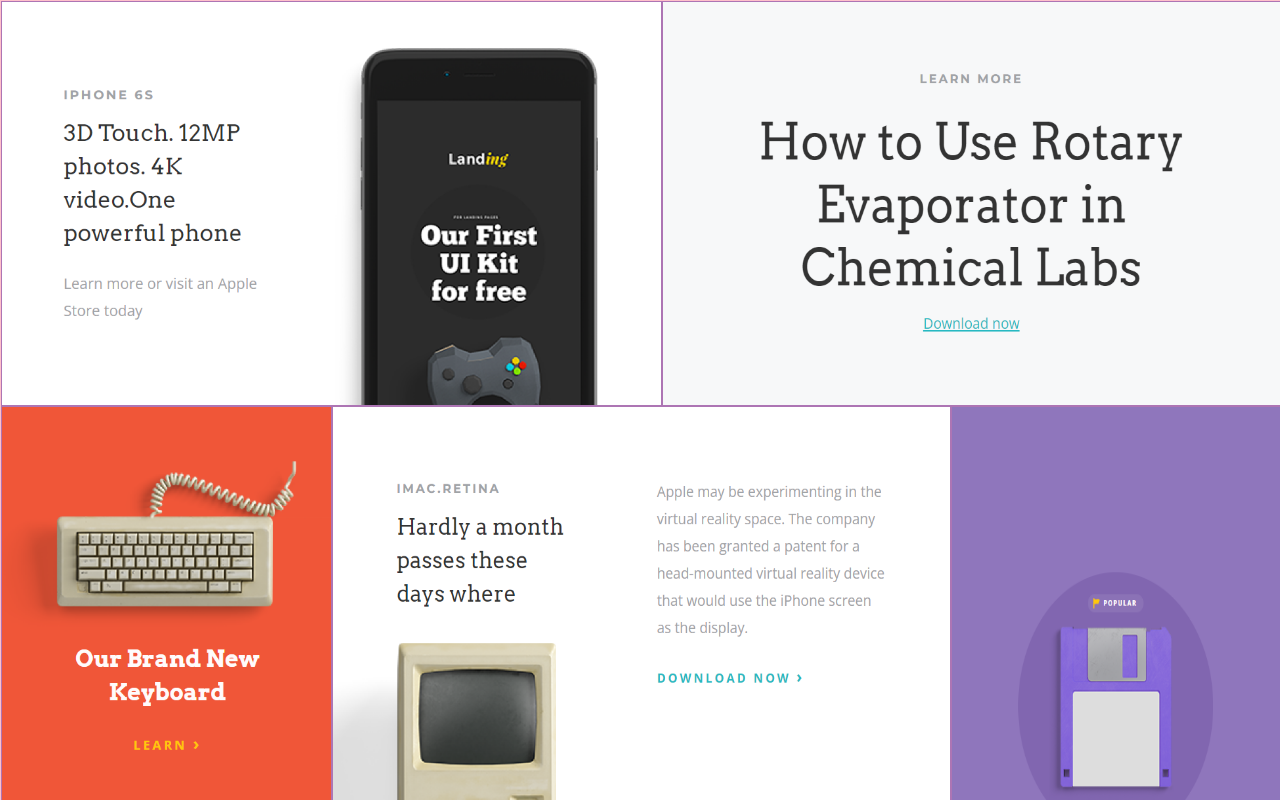
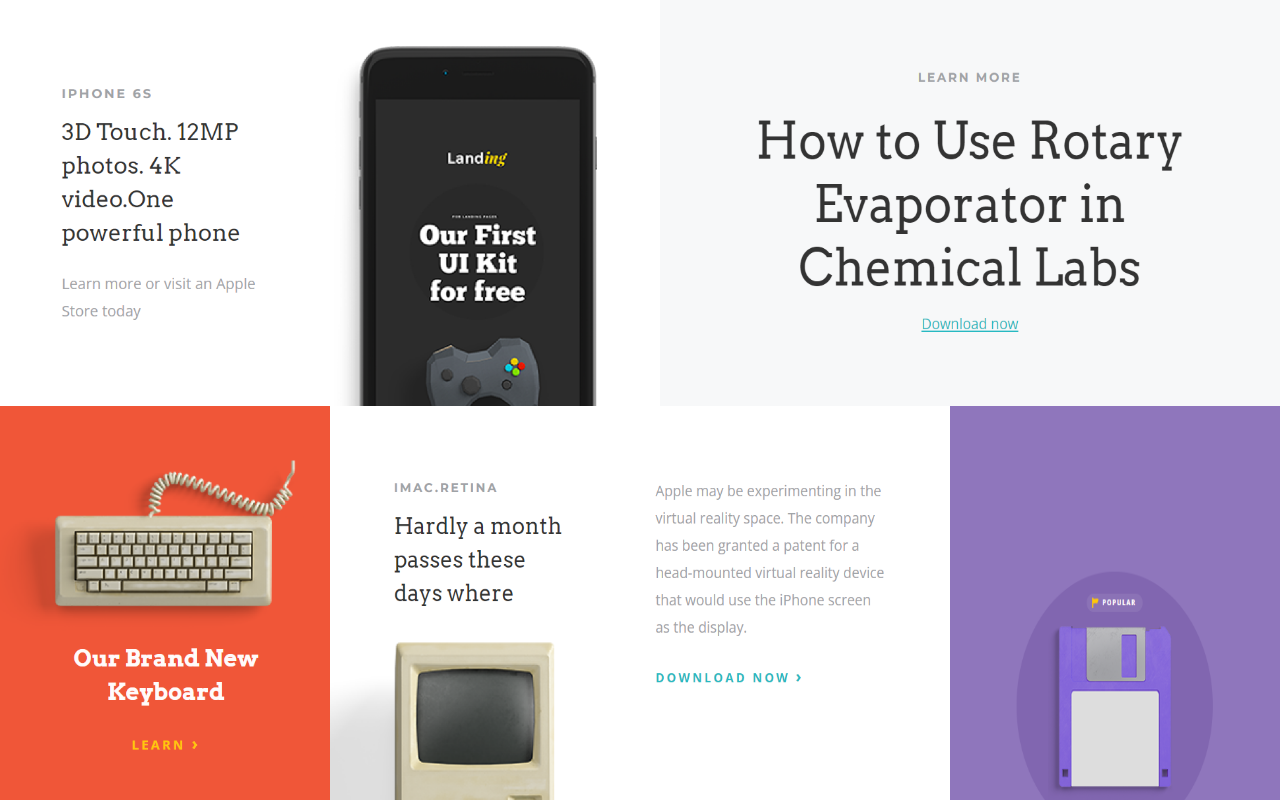
Before and after one commit to SarahJumaiah/Grid-masterclass, a plain HTML site: page index.html in a window 1280 px wide. Shown: the top 800 px of the page. Drawn offline with Linux system fonts and the light colour scheme.

Commit message:
borders removed

```diff
--- a/style.css
+++ b/style.css
@@ -4,7 +4,6 @@
 }
 
 .grid-container {
-  border: 1px solid pink;
   display: grid;
   grid-template-columns: auto auto auto auto;
   grid-template-rows: auto auto auto auto;
@@ -66,7 +65,6 @@
 }
 
 .item {
-  border: 1px solid #ad75b4;
   padding: 20px;
   text-align: center;
 }
```
